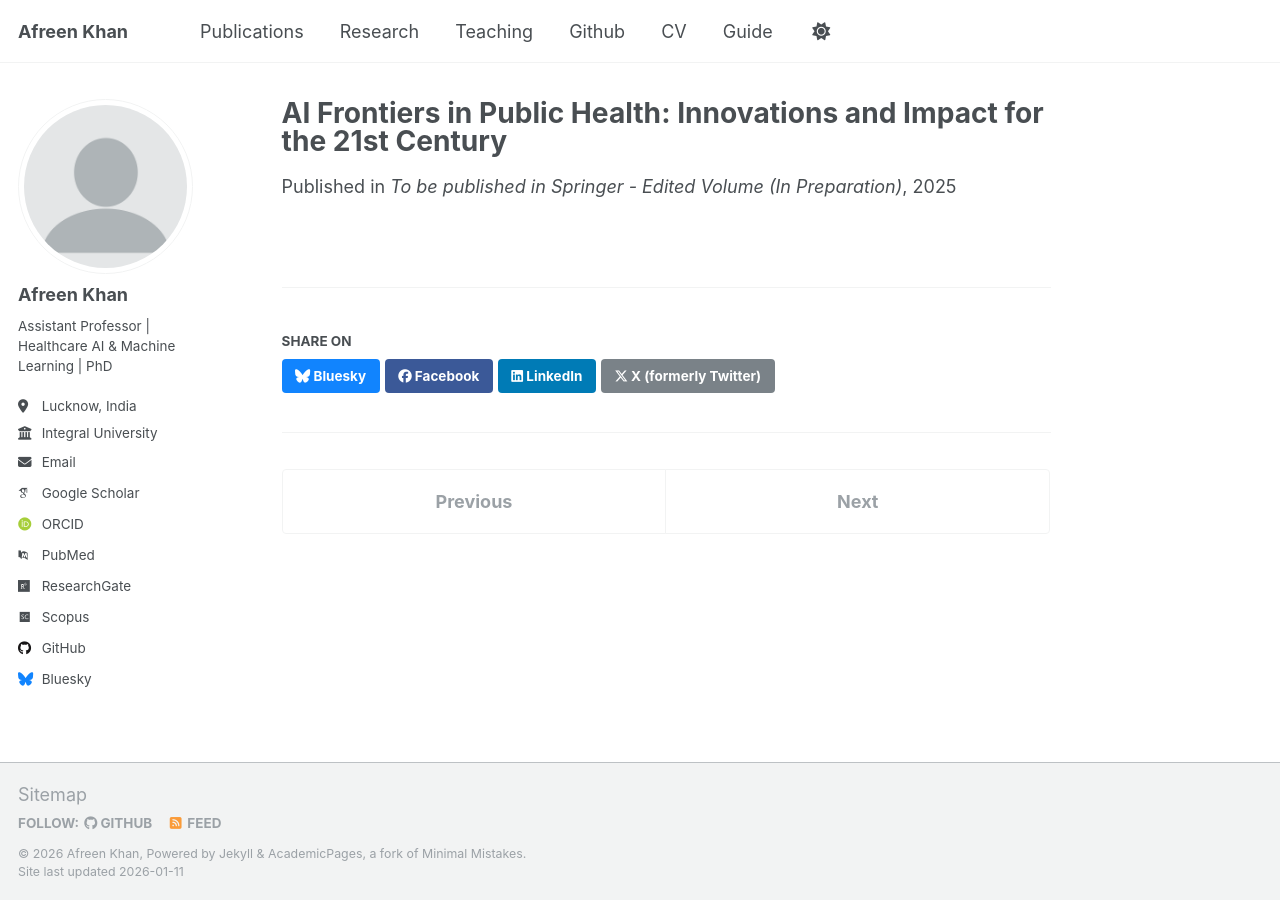
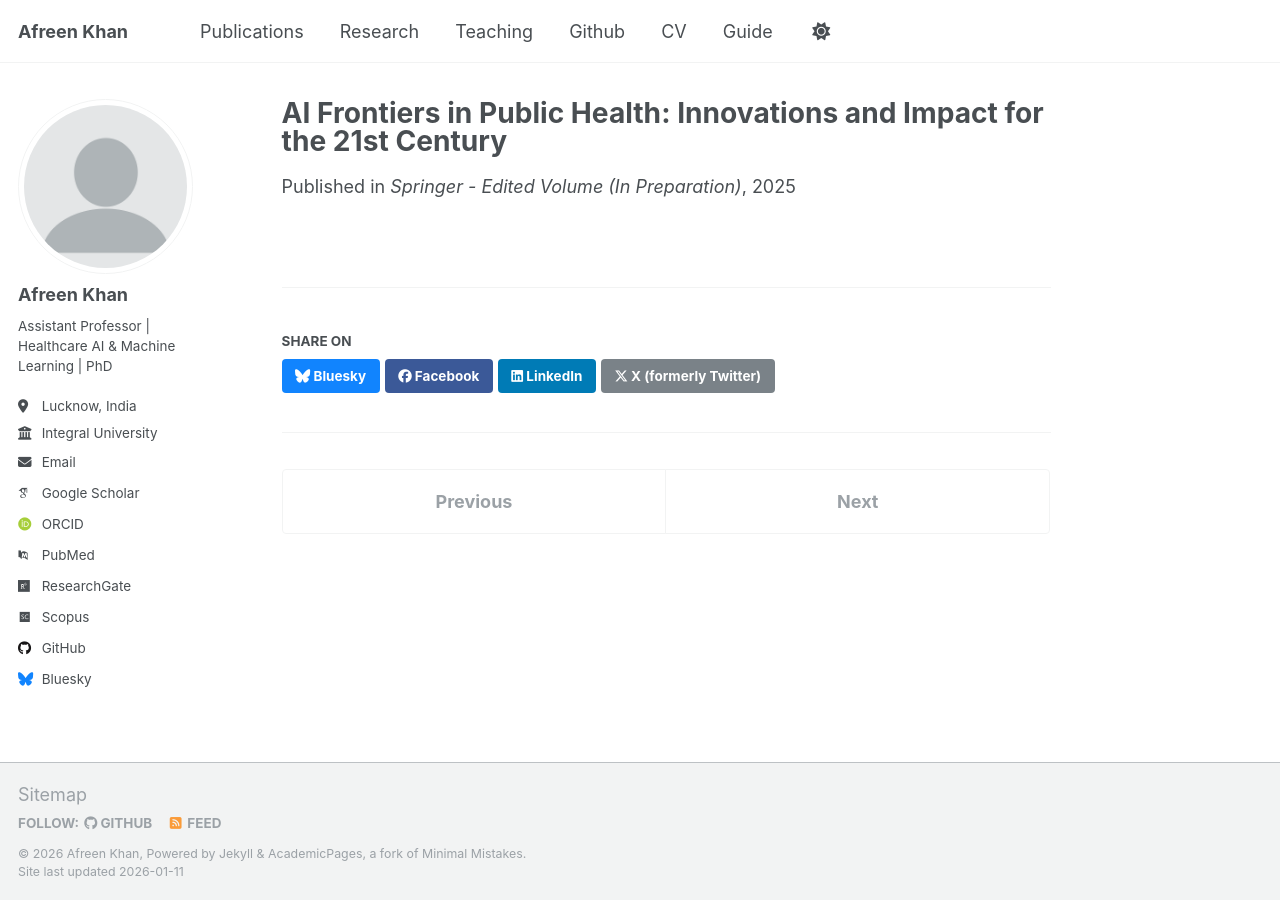
Before and after one commit to afreen-kh/afreen-kh.github.io, a Jekyll site: the page built from _publications/2025-edited-volume-ai-public-health.md, in a window 1280 px wide. Built offline with Jekyll 4.4.1, drawn with Linux system fonts in a browser that asks for light colours; some web fonts are replaced; a script that is not in the unit is left out.

Commit message:
Update 2025-edited-volume-ai-public-health.md

```diff
--- a/_publications/2025-edited-volume-ai-public-health.md
+++ b/_publications/2025-edited-volume-ai-public-health.md
@@ -1,7 +1,7 @@
 ---
 title: "AI Frontiers in Public Health: Innovations and Impact for the 21st Century"
 authors: "Asif Khan, Sarosh S. Patel, **Afreen Khan**, Syed Belal Hassan, Mohammed Aslam Husain"
-venue: "To be published in Springer - Edited Volume (In Preparation)"
+venue: "Springer - Edited Volume (In Preparation)"
 date: 2025-01-01
 category: edited-volume
 
```
